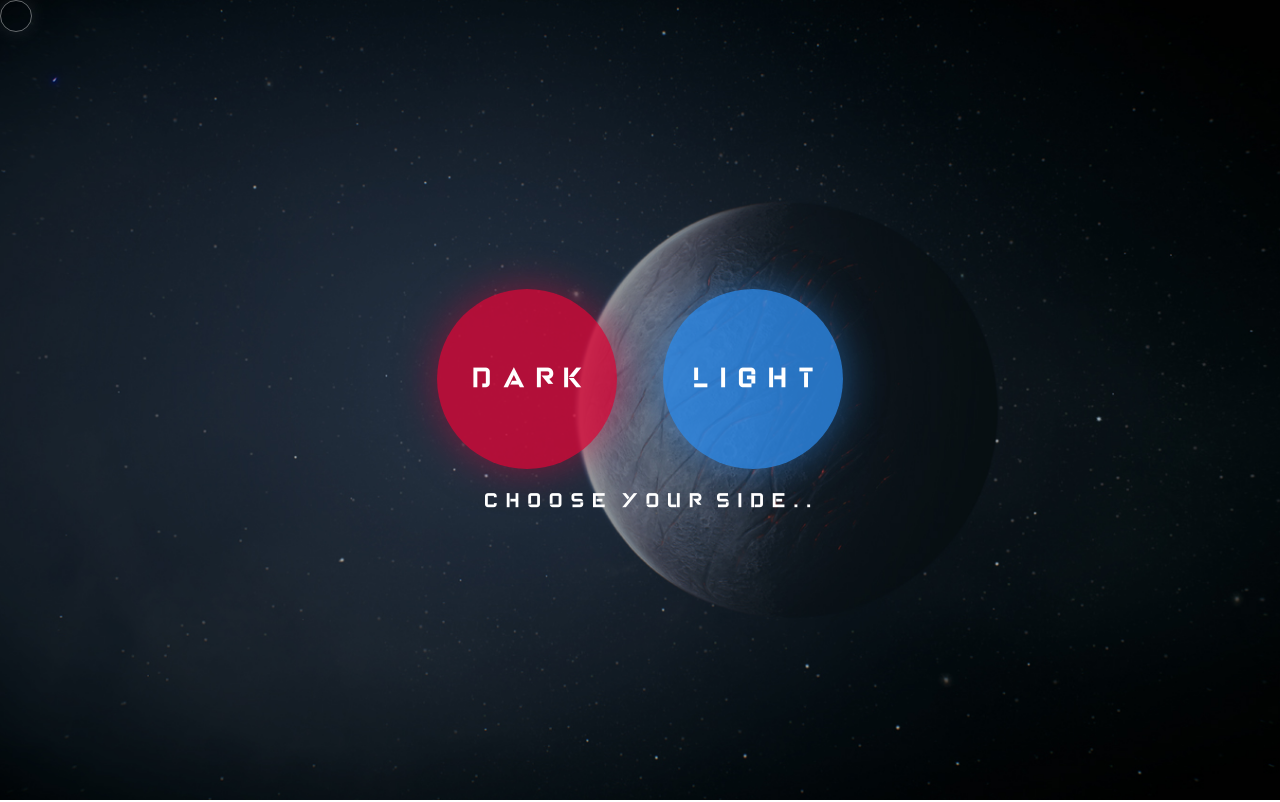
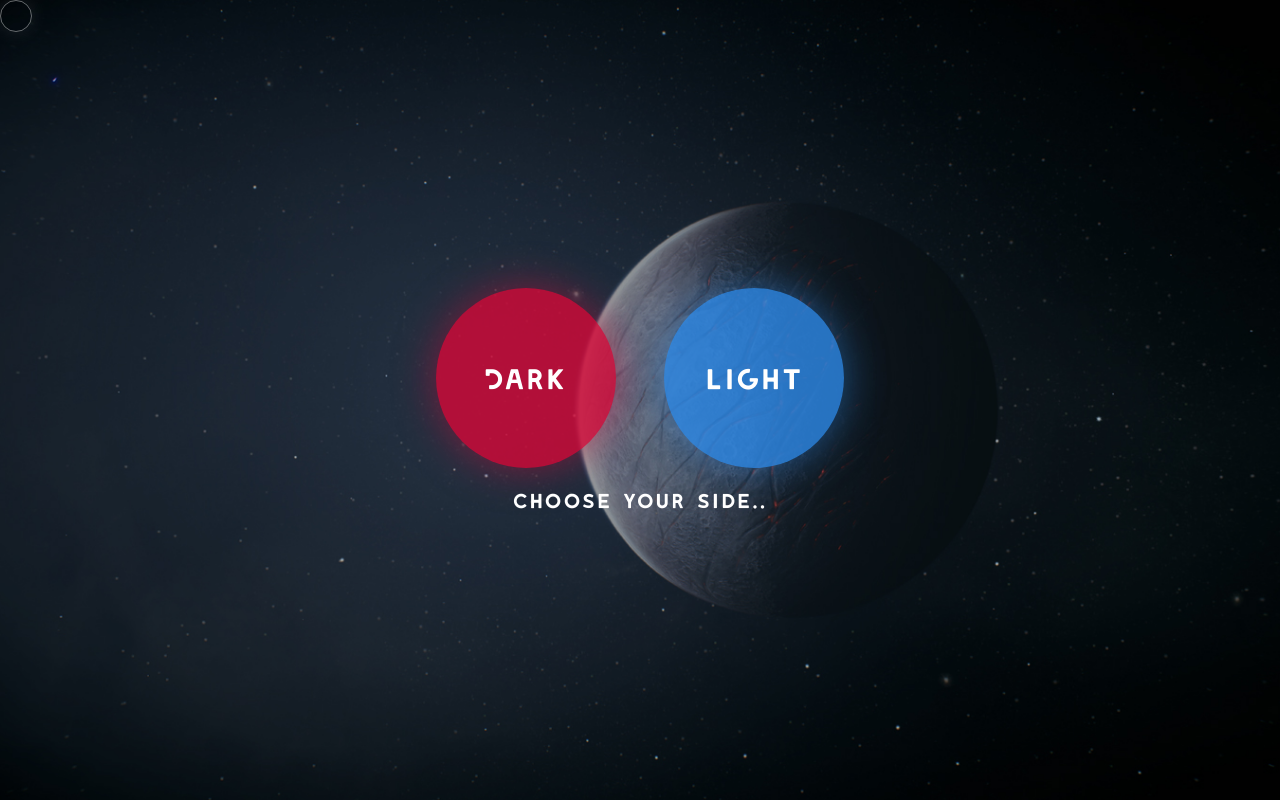
Before and after one commit to maximwow70/sandbox, a plain HTML site: page index.html in a window 1280 px wide. Shown: the top 802 px of the page. Drawn offline with Linux system fonts and the light colour scheme.

Commit message:
Provide new font

```diff
--- a/index.html
+++ b/index.html
@@ -21,7 +21,7 @@
                 <div class="sw--choice--option dark">Dark</div>
                 <div class="sw--choice--option light">Light</div>
             </div>
-            <h1 class="sw--choice--title">Choose your side</h1>
+            <h1 class="sw--choice--title">Choose your side..</h1>
         </div>
     </div>
 
--- a/styles.css
+++ b/styles.css
@@ -1,6 +1,6 @@
 @font-face {
-    font-family: navigation;
-    src: url("./assets/fonts/PZ_Raleigh_bold.woff");
+    font-family: main;
+    src: url("./assets/fonts/LEIXO-Bold.ttf");
 }
 
 * {
@@ -26,6 +26,8 @@ body {
     background: linear-gradient(45deg, rgba(54, 54, 54, 1) 0%, rgba(56, 56, 56, 1) 100%);
     filter: progid:DXImageTransform.Microsoft.gradient( startColorstr='#363636', endColorstr='#383838', GradientType=1); */
     color: #fff;
+    font-family: main, Arial, Helvetica, sans-serif;
+    letter-spacing: 2px;
 
     overflow: hidden;
 }
@@ -58,7 +60,6 @@ body {
 
 /* #region choice */
 .sw--choice {
-    font-family: navigation, Arial, Helvetica, sans-serif;
     text-align: center;
 }
 
@@ -66,13 +67,6 @@ body {
     position: relative;
     display: inline-block;
     font-size: 20px;
-}
-.sw--choice--title:after {
-    position: absolute;
-    right: 0px;
-    top: 50%;
-    transform: translate(100%, -50%);
-    content: "..";
 }
 
 .sw--choice--option-list {
@@ -87,7 +81,6 @@ body {
     box-sizing: border-box;
     width: 180px;
     height: 180px;
-    padding-left: 15px;
     border-radius: 50%;
 
     line-height: 180px;
@@ -126,7 +119,6 @@ body {
     max-width: 1400px;
     padding: 100px;
 
-    font-family: navigation, Arial, Helvetica, sans-serif;
     font-size: 24px;
 
     list-style: none;
```
Also changed, not shown: assets/fonts/LEIXO-Bold.ttf (added), assets/fonts/LEIXO-Regular.ttf (added), assets/fonts/LEIXO-Rough.ttf (added), assets/fonts/Monad.otf (added).
